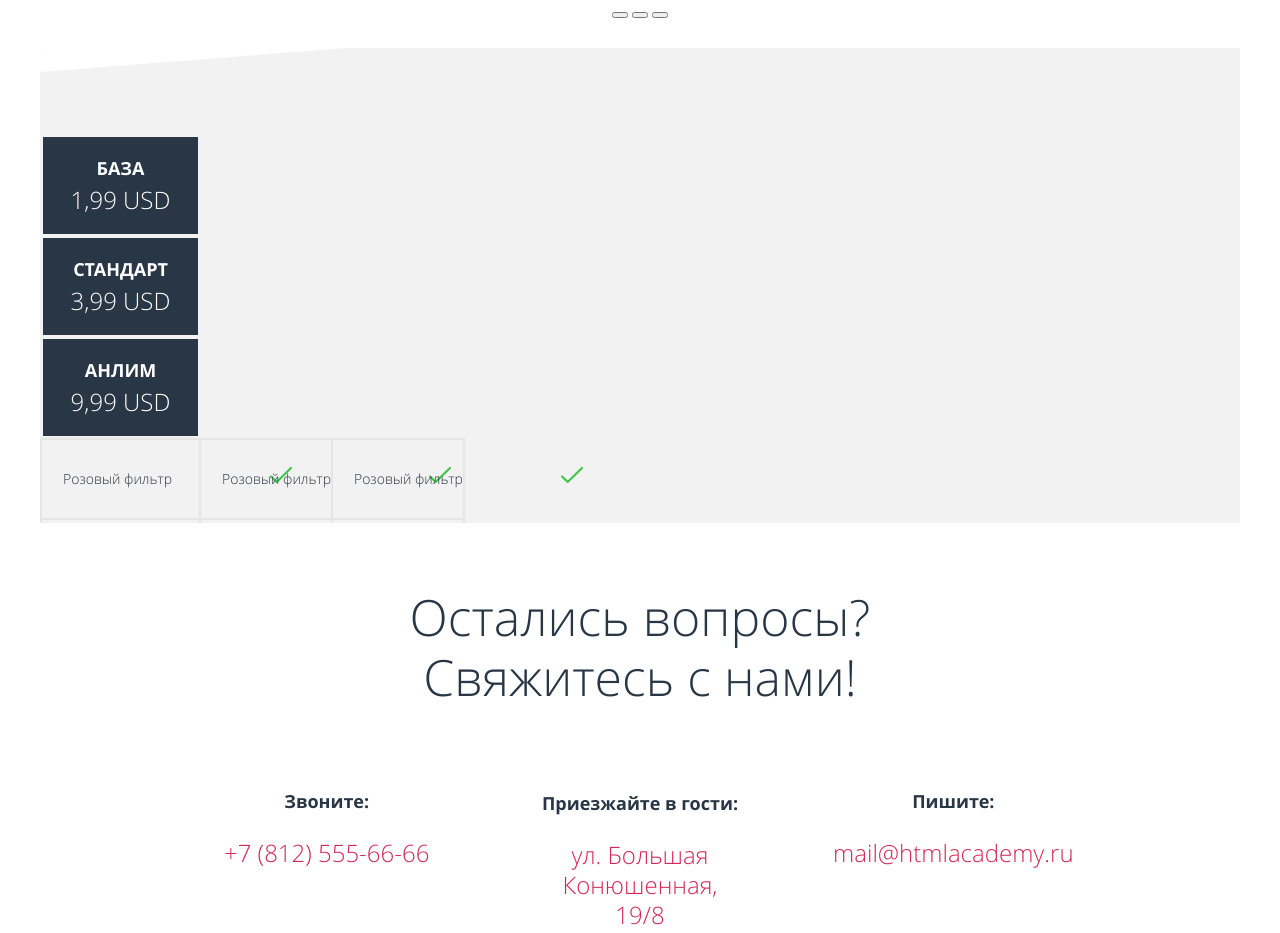
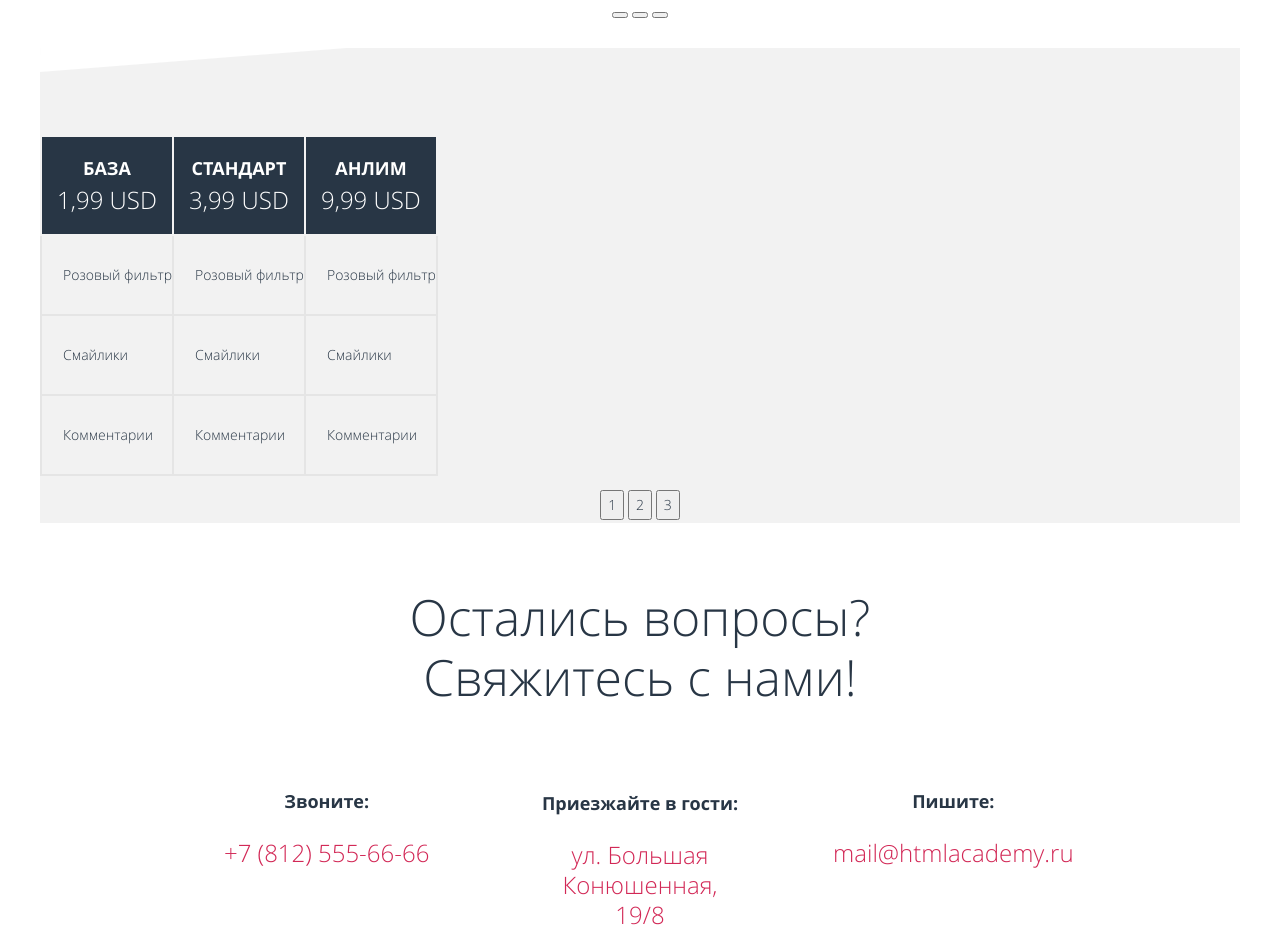
Before and after one commit to ghipogrif/423889-pink, a website: page index.html in a window 1280 px wide. Shown: the part 2680-3613 px from the top of the page. Drawn offline with nearby package versions, Linux system fonts and the light colour scheme; files that its build step writes are made by us from their sources.

Commit message:
Сетки

```diff
--- a/less/blocks/fieldset.less
+++ b/less/blocks/fieldset.less
@@ -69,8 +69,7 @@
   resize: none;
 }
 
-.fieldset__input[type="radio"],
-.fieldset__input[type="checkbox"] {
+.fieldset__input[type="radio"],.fieldset__input[type="checkbox"] {
   .visually-hidden;
 }
 
@@ -185,7 +184,6 @@
 
   .fieldset--name {
     order: 1;
-    flex-grow: 1;
     padding-bottom: 52px;
     padding-left: 0;
     padding-right: 0;
@@ -214,7 +212,6 @@
 
   .fieldset--radio {
     order: 2;
-    flex-grow: 1;
     padding-top: 42px;
     padding-bottom: 59px;
   }
@@ -317,7 +314,6 @@
     margin: 0;
   }
 
-
   .fieldset__input--name {
     flex-grow: 1;
   }
@@ -340,7 +336,7 @@
 
   .fieldset--radio {
     order: 2;
-    width: 433px;
+    width: 435px;
     padding-top: 51px;
     border: 2px solid #e5e5e5;
   }
--- a/less/blocks/package.less
+++ b/less/blocks/package.less
@@ -21,8 +21,6 @@
 }
 
 .package__header {
-  display: block;
-  width: 155px;
   padding-top: 16px;
   padding-bottom: 15px;
   text-align: center;
@@ -43,29 +41,29 @@
   text-align: left;
   border: 2px solid #e5e5e5;
 
-  &--no::after {
-    content: "";
-    position: absolute;
-    bottom: 30px;
-    left: 230px;
-    display: block;
-    width: 27px;
-    height: 26px;
-    background-image: url("../img/icon-no.svg");
-    background-repeat: no-repeat;
-  }
-
-  &--yes::after {
-    content: "";
-    position: absolute;
-    bottom: 30px;
-    left: 228px;
-    display: block;
-    width: 31px;
-    height: 21px;
-    background-image: url("../img/icon-yes.svg");
-    background-repeat: no-repeat;
-  }
+  // &--no::after {
+  //   content: "";
+  //   position: absolute;
+  //   bottom: 30px;
+  //   left: 230px;
+  //   display: block;
+  //   width: 27px;
+  //   height: 26px;
+  //   background-image: url("../img/icon-no.svg");
+  //   background-repeat: no-repeat;
+  // }
+  //
+  // &--yes::after {
+  //   content: "";
+  //   position: absolute;
+  //   bottom: 30px;
+  //   left: 228px;
+  //   display: block;
+  //   width: 31px;
+  //   height: 21px;
+  //   background-image: url("../img/icon-yes.svg");
+  //   background-repeat: no-repeat;
+  // }
 }
 
 .package__title {
--- a/less/blocks/page-header.less
+++ b/less/blocks/page-header.less
@@ -31,6 +31,7 @@
 .page-header__background-title {
   width: 240px;
   margin: 0 auto;
+  padding-top: 100px;
   text-align: center;
   font-size: 24px;
   line-height: 29px;
@@ -70,6 +71,7 @@
 
   .page-header__background-title {
     margin: 0 auto;
+    padding-top: 100px;
     font-size: 50px;
     line-height: 58px;
   }
```
Also changed, not shown: form.html (+5 -5 lines).
